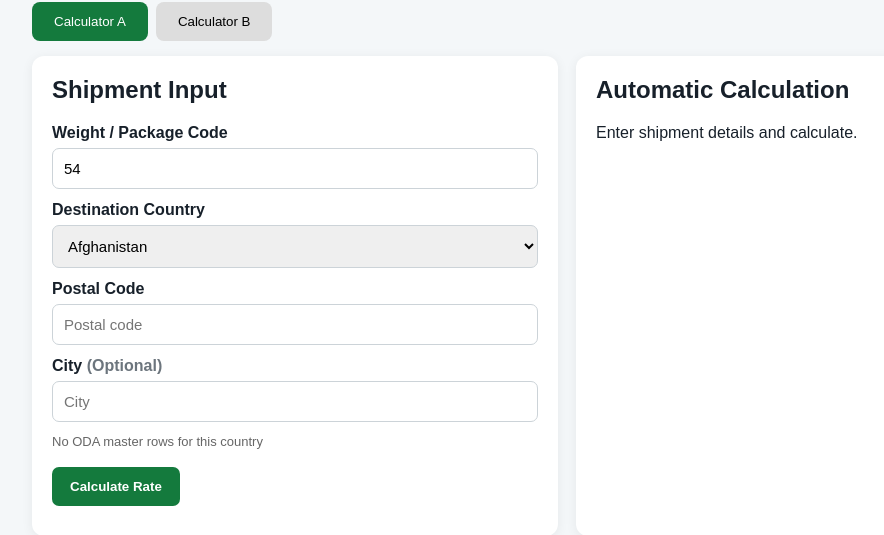
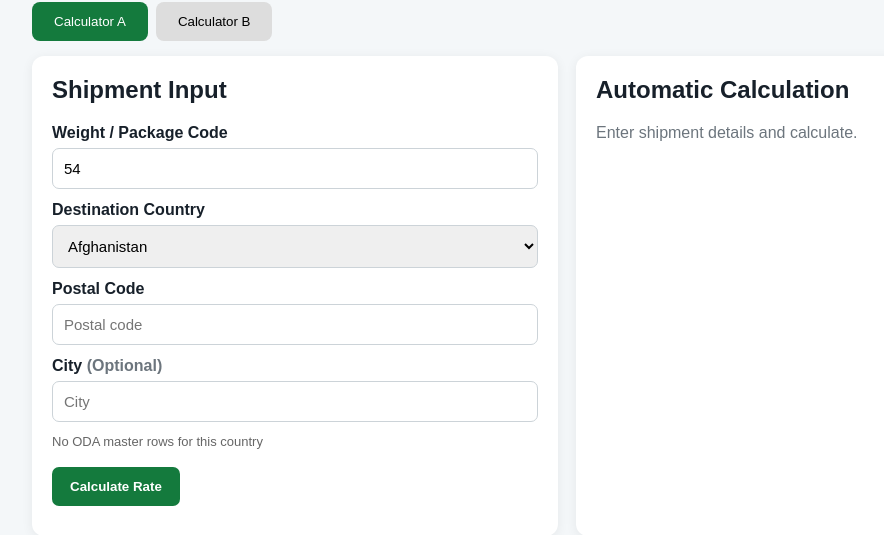
Before and after one commit to fedexuttara-collab/IPHW-Rate-Calculator-2, a Flask app: page / in a window 1280 px wide. Shown: the part 105-640 px from the top of the page, without its empty margins (73-957 px from the left). Run offline with Flask 3, Linux system fonts and the light colour scheme; data comes from the database, SQL or seed files in the repository.

Commit message:
Change result text to muted in index.html
Updated the placeholder text for the result section to be muted.

```diff
--- a/templates/index.html
+++ b/templates/index.html
@@ -10,7 +10,7 @@
 <label id="cityLabel">City <span class="muted">(Optional)</span><input id="city" placeholder="City"></label>
 <div id="odaHint" class="hint"></div>
 <button class="primary" onclick="calculate()">Calculate Rate</button><div id="err" class="error"></div></div>
-<div class="card"><h2>Automatic Calculation</h2><div id="result"><p class="">Enter shipment details and calculate.</p></div></div></section>
+<div class="card"><h2>Automatic Calculation</h2><div id="result"><p class="muted">Enter shipment details and calculate.</p></div></div></section>
 <section class="card"><h2>Matched ODA Details</h2><div id="oda">No calculation yet.</div></section>
 </main>
 <script>
```
